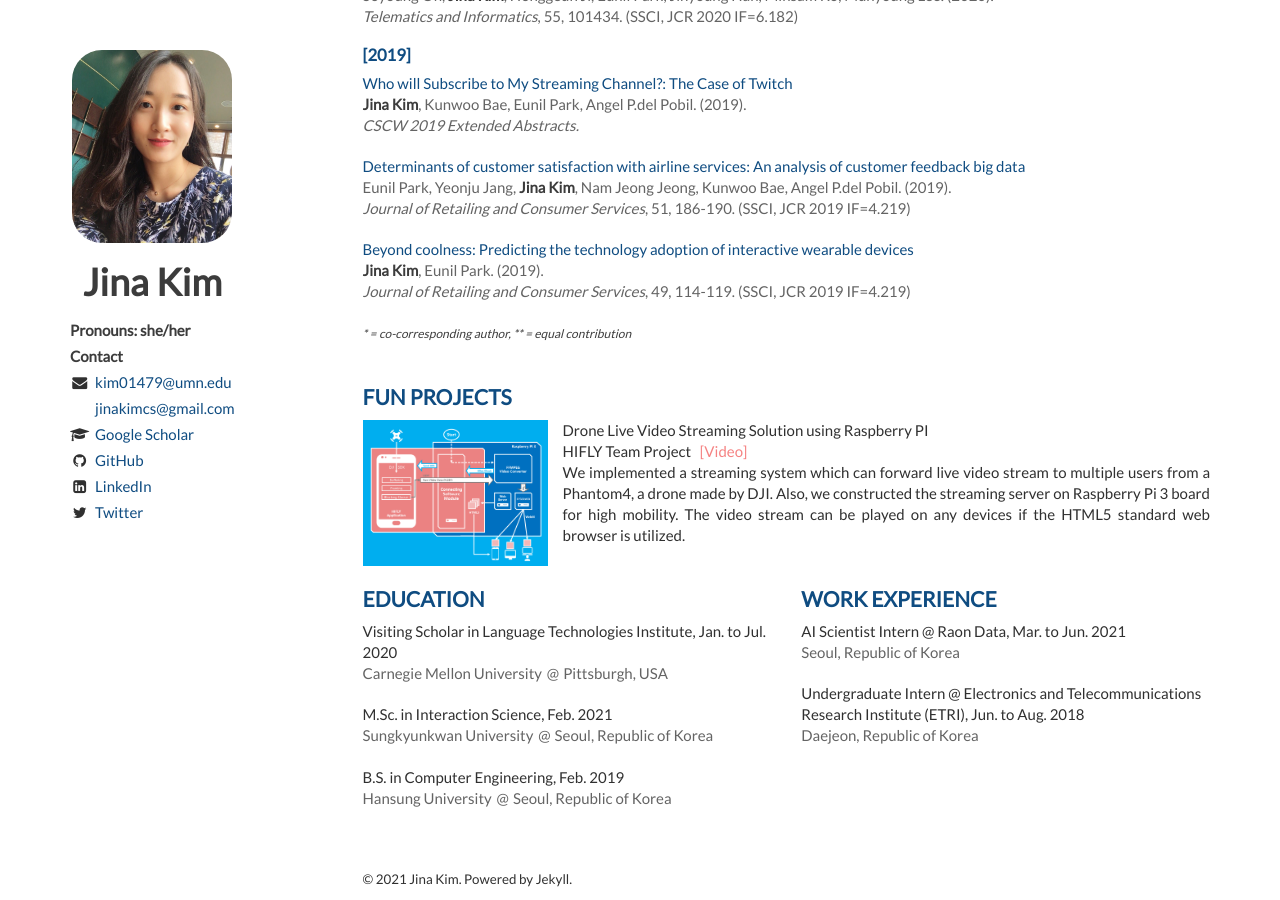
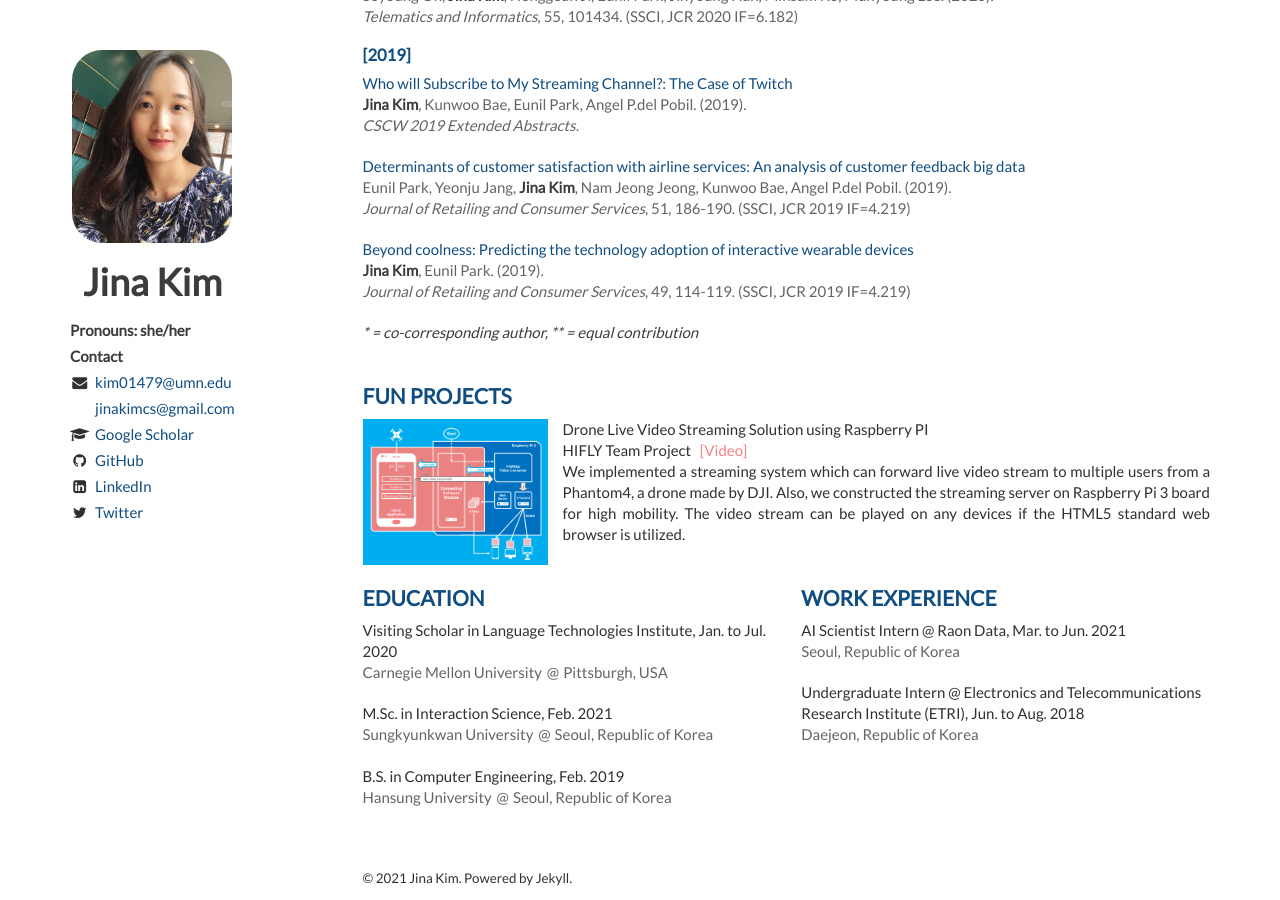
Before and after one commit to Jina-Kim/Jina-Kim.github.io, a Jekyll site: the page built from index.html, in a window 1280 px wide and 900 px high, scrolled down 2433 px. Built offline with Jekyll 4.4.1, drawn with Linux system fonts in a browser that asks for light colours; nearby versions of some CDN libraries; the list of posts is cut into pages by our own code.

Commit message:
Update publications.html

```diff
--- a/_includes/publications.html
+++ b/_includes/publications.html
@@ -177,7 +177,7 @@
         </header>
     </article>
 
-    <span style="font-size: 80%; color: rgb(60, 60, 60); font-weight: normal; font-style: italic;">* = co-corresponding author, ** = equal contribution</span>
+    <span style="font-size: 100%; color: rgb(60, 60, 60); font-weight: normal; font-style: italic;">* = co-corresponding author, ** = equal contribution</span>
 
 <!--    <h2>Domestic Publications</h2>-->
 <!--    <h2>[2021]</h2>-->
```
